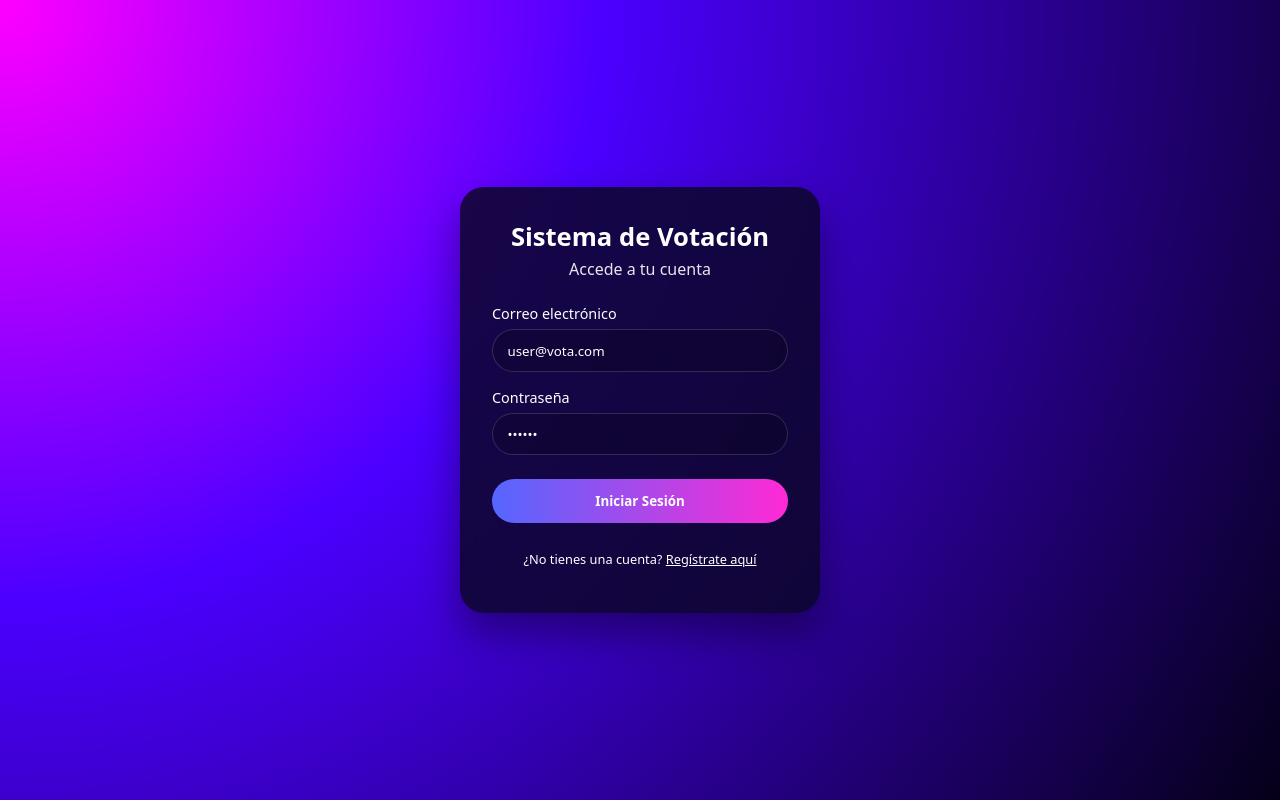
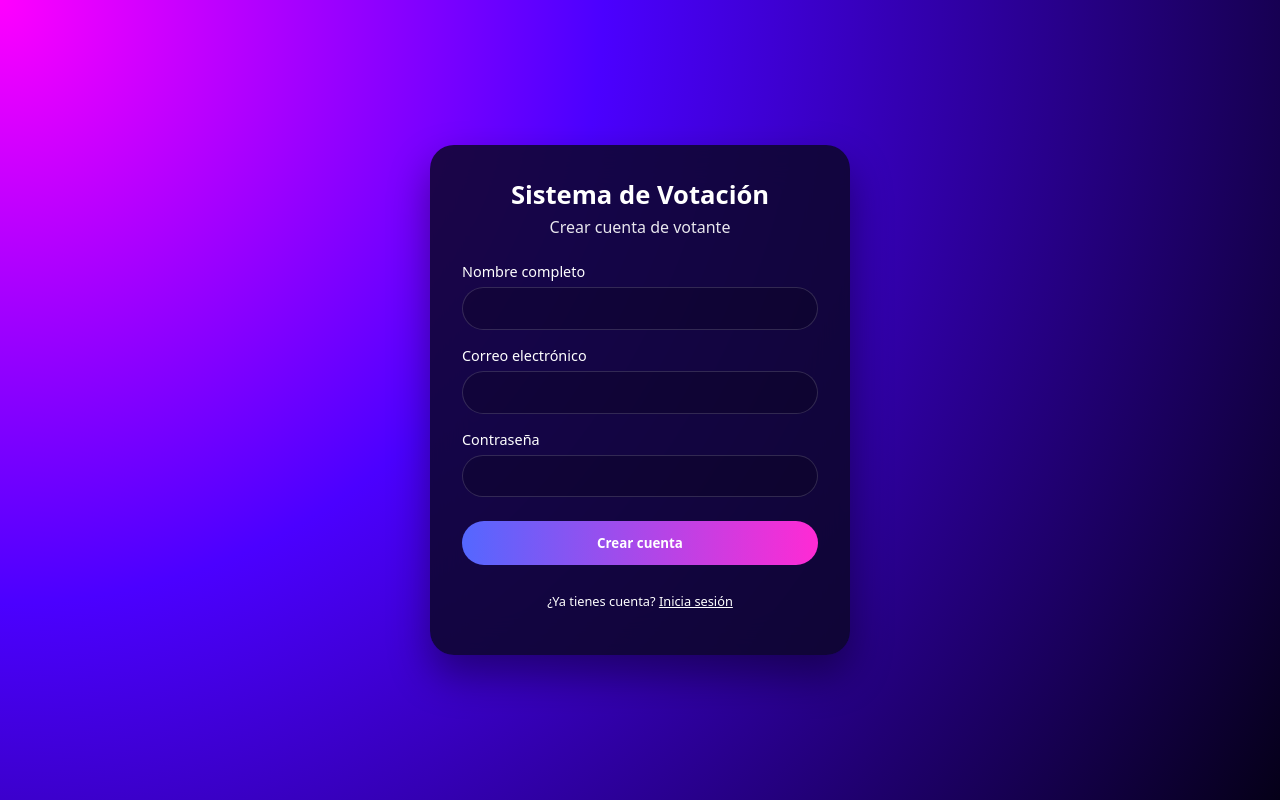
Before and after one commit to Dark-machine99/votacion-frontend, a React (Vite) app: page / in a window 1280 px wide. Both pictures are taken after a click on the element "Regístrate aquí". Built offline with nearby package versions, Linux system fonts and the light colour scheme; no server answers.

Commit message:
Se arreglo funcionalidades y mejoro el login con registro

```diff
--- a/src/App.jsx
+++ b/src/App.jsx
@@ -1,21 +1,16 @@
+// src/App.jsx
 import { useAuth } from "./context/AuthContext";
 import Login from "./pages/Login";
 import VoterDashboard from "./pages/VoterDashboard";
 import AdminDashboard from "./pages/AdminDashboard";
+import "./App.css";
 
-function App() {
+export default function App() {
   const { user } = useAuth();
 
-  if (!user) {
-    return <Login />;
-  }
+  if (!user) return <Login />;
 
-  if (user.role === "admin") {
-    return <AdminDashboard />;
-  }
+  if (user.role === "admin") return <AdminDashboard />;
 
-  // rol votante
   return <VoterDashboard />;
 }
-
-export default App;
--- a/src/api.js
+++ b/src/api.js
@@ -1,6 +1,7 @@
-const API_URL = "http://localhost:4000/api";
+// src/api.js
+const API_URL = import.meta.env.VITE_API_URL || "http://localhost:4000/api";
 
-export async function apiRequest(path, options = {}) {
+async function apiRequest(path, options = {}) {
   const token = localStorage.getItem("token");
   const headers = {
     "Content-Type": "application/json",
@@ -8,54 +9,81 @@ export async function apiRequest(path, options = {}) {
   };
   if (token) headers["Authorization"] = `Bearer ${token}`;
 
-  const res = await fetch(`${API_URL}${path}`, {
-    ...options,
-    headers,
-  });
-
+  const res = await fetch(`${API_URL}${path}`, { ...options, headers });
+  const text = await res.text();
+  let data = {};
+  try {
+    data = text ? JSON.parse(text) : {};
+  } catch {
+    data = { message: text || "Respuesta no JSON" };
+  }
   if (!res.ok) {
-    const error = await res.json().catch(() => ({}));
-    throw new Error(error.message || "Error en la petición");
+    throw new Error(data.message || "Error en la petición");
   }
-
-  return res.json();
+  return data;
 }
 
-export function login(email, password) {
-  return apiRequest("/auth/login", {
+/* ---------- Auth ---------- */
+export const login = (email, password) =>
+  apiRequest("/auth/login", {
     method: "POST",
     body: JSON.stringify({ email, password }),
   });
-}
 
-export function getVoterElections() {
-  return apiRequest("/voter/elections");
-}
+export const registerVoter = (name, email, password) =>
+  apiRequest("/auth/register", {
+    method: "POST",
+    body: JSON.stringify({ name, email, password }),
+  });
 
-export function getVoterHistory() {
-  return apiRequest("/voter/history");
-}
+/* ---------- Votante ---------- */
+export const getVoterElections = () => apiRequest("/voter/elections");
+export const getElectionDetail = (id) =>
+  apiRequest(`/voter/elections/${id}`);
+export const voteInElection = (electionId, candidateId) =>
+  apiRequest(`/voter/elections/${electionId}/vote`, {
+    method: "POST",
+    body: JSON.stringify({ candidateId }),
+  });
+export const getVoterHistory = () => apiRequest("/voter/history");
+export const getVoterPlaces = () => apiRequest("/voter/places");
 
-export function getVoterPlaces() {
-  return apiRequest("/voter/places");
-}
+/* ---------- Admin ---------- */
+export const getAdminDashboard = () => apiRequest("/admin/dashboard");
+export const getAdminElections = () => apiRequest("/admin/elections");
+export const createElection = (payload) =>
+  apiRequest("/admin/elections/create", {
+    method: "POST",
+    body: JSON.stringify(payload),
+  });
+export const updateElection = (id, payload) =>
+  apiRequest(`/admin/elections/update/${id}`, {
+    method: "PUT",
+    body: JSON.stringify(payload),
+  });
+export const deleteElection = (id) =>
+  apiRequest(`/admin/elections/delete/${id}`, { method: "DELETE" });
 
-export function getAdminDashboard() {
-  return apiRequest("/admin/dashboard");
-}
+export const getAdminCandidates = () => apiRequest("/admin/candidates");
+export const createCandidate = (payload) =>
+  apiRequest("/admin/candidates/create", {
+    method: "POST",
+    body: JSON.stringify(payload),
+  });
+export const updateCandidate = (id, payload) =>
+  apiRequest(`/admin/candidates/update/${id}`, {
+    method: "PUT",
+    body: JSON.stringify(payload),
+  });
+export const deleteCandidate = (id) =>
+  apiRequest(`/admin/candidates/delete/${id}`, { method: "DELETE" });
 
-export function getAdminElections() {
-  return apiRequest("/admin/elections");
-}
+export const getAdminUsers = () => apiRequest("/admin/users");
+export const getAdminAudit = () => apiRequest("/admin/audit");
 
-export function getAdminCandidates() {
-  return apiRequest("/admin/candidates");
-}
-
-export function getAdminUsers() {
-  return apiRequest("/admin/users");
-}
-
-export function getAdminAudit() {
-  return apiRequest("/admin/audit");
-}
+/* ---------- Admin: crear admin ---------- */
+export const createAdminUser = (name, email, password) =>
+  apiRequest("/admin/create-admin", {
+    method: "POST",
+    body: JSON.stringify({ name, email, password }),
+  });
--- a/src/context/AuthContext.jsx
+++ b/src/context/AuthContext.jsx
@@ -1,3 +1,4 @@
+// src/context/AuthContext.jsx
 import { createContext, useContext, useEffect, useState } from "react";
 import { login as loginApi } from "../api";
 
@@ -7,10 +8,8 @@ export function AuthProvider({ children }) {
   const [user, setUser] = useState(null);
 
   useEffect(() => {
-    const saved = localStorage.getItem("user");
-    if (saved) {
-      setUser(JSON.parse(saved));
-    }
+    const raw = localStorage.getItem("user");
+    if (raw) setUser(JSON.parse(raw));
   }, []);
 
   function logout() {
@@ -27,7 +26,7 @@ export function AuthProvider({ children }) {
   }
 
   return (
-    <AuthContext.Provider value={{ user, login, logout }}>
+    <AuthContext.Provider value={{ user, login, logout, setUser }}>
       {children}
     </AuthContext.Provider>
   );
--- a/src/pages/Login.jsx
+++ b/src/pages/Login.jsx
@@ -1,14 +1,24 @@
+// src/pages/Login.jsx
 import { useState } from "react";
 import { useAuth } from "../context/AuthContext";
+import { registerVoter } from "../api";
 
 export default function Login() {
   const { login } = useAuth();
+  const [mode, setMode] = useState("login"); // "login" | "register"
+
+  // login
   const [email, setEmail] = useState("user@vota.com");
   const [password, setPassword] = useState("123456");
   const [loading, setLoading] = useState(false);
   const [error, setError] = useState("");
 
-  async function handleSubmit(e) {
+  // register
+  const [rName, setRName] = useState("");
+  const [rEmail, setREmail] = useState("");
+  const [rPassword, setRPassword] = useState("");
+
+  async function handleLogin(e) {
     e.preventDefault();
     setError("");
     setLoading(true);
@@ -21,21 +31,40 @@ export default function Login() {
     }
   }
 
+  async function handleRegister(e) {
+    e.preventDefault();
+    setError("");
+    setLoading(true);
+    try {
+      await registerVoter(rName, rEmail, rPassword);
+      // autologin opcional
+      await login(rEmail, rPassword);
+    } catch (err) {
+      setError(err.message);
+    } finally {
+      setLoading(false);
+    }
+  }
+
   return (
-    <div className="gradient-bg min-h-screen flex items-center justify-center">
-      <div className="card login-card">
-        <h1 className="title">Sistema de Votación</h1>
-        <p className="subtitle">Accede a tu cuenta</p>
+    <div className="gradient-bg min-h-screen flex items-center justify-center p-8">
+      <div className="card login-card" style={{ maxWidth: 420, width: "100%" }}>
+        <h1 className="title" style={{ textAlign: "center" }}>
+          Sistema de Votación
+        </h1>
+        <p className="subtitle" style={{ textAlign: "center", marginBottom: 16 }}>
+          {mode === "login" ? "Accede a tu cuenta" : "Crear cuenta de votante"}
+        </p>
 
-        <form onSubmit={handleSubmit} className="form">
+        {mode === "login" ? (
+          <form onSubmit={handleLogin} className="form">
             <label className="label">
               Correo electrónico
               <input
+                className="input"
                 type="email"
-              className="input"
                 value={email}
                 onChange={(e) => setEmail(e.target.value)}
-              placeholder="tu@email.com"
                 required
               />
             </label>
@@ -43,11 +72,10 @@ export default function Login() {
             <label className="label">
               Contraseña
               <input
+                className="input"
                 type="password"
-              className="input"
                 value={password}
                 onChange={(e) => setPassword(e.target.value)}
-              placeholder="********"
                 required
               />
             </label>
@@ -58,10 +86,61 @@ export default function Login() {
               {loading ? "Ingresando..." : "Iniciar Sesión"}
             </button>
 
-          <p className="hint">
-            ¿No tienes una cuenta? <span className="link">Regístrate aquí</span>
+            <p className="hint" style={{ textAlign: "center" }}>
+              ¿No tienes una cuenta?{" "}
+              <span className="link" onClick={() => setMode("register")}>
+                Regístrate aquí
+              </span>
             </p>
           </form>
+        ) : (
+          <form onSubmit={handleRegister} className="form">
+            <label className="label">
+              Nombre completo
+              <input
+                className="input"
+                value={rName}
+                onChange={(e) => setRName(e.target.value)}
+                required
+              />
+            </label>
+
+            <label className="label">
+              Correo electrónico
+              <input
+                className="input"
+                type="email"
+                value={rEmail}
+                onChange={(e) => setREmail(e.target.value)}
+                required
+              />
+            </label>
+
+            <label className="label">
+              Contraseña
+              <input
+                className="input"
+                type="password"
+                value={rPassword}
+                onChange={(e) => setRPassword(e.target.value)}
+                required
+              />
+            </label>
+
+            {error && <div className="error">{error}</div>}
+
+            <button className="btn-primary" type="submit" disabled={loading}>
+              {loading ? "Creando..." : "Crear cuenta"}
+            </button>
+
+            <p className="hint" style={{ textAlign: "center" }}>
+              ¿Ya tienes cuenta?{" "}
+              <span className="link" onClick={() => setMode("login")}>
+                Inicia sesión
+              </span>
+            </p>
+          </form>
+        )}
       </div>
     </div>
   );
```
Lines whose indentation alone changed are shown as unchanged.
